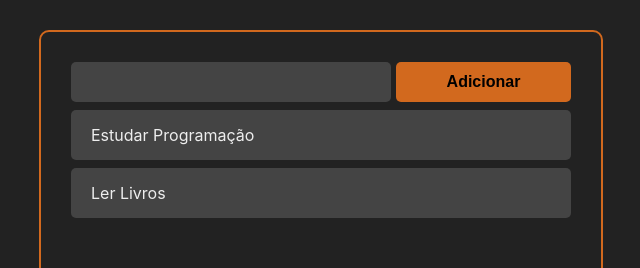
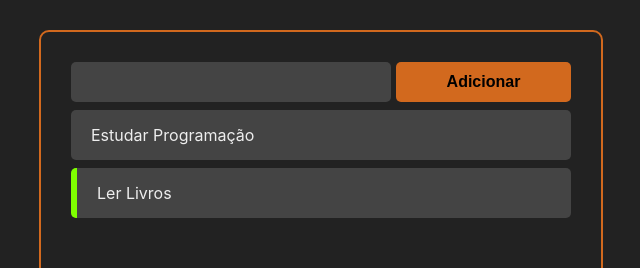
Before and after one commit to IgorProcopio12/todo-react, a React (Create React App) app: page / in a window 1280 px wide. Shown: the top 268 px of the page, without its empty margins (319-959 px from the left). Built offline with nearby package versions, Linux system fonts and the light colour scheme.

Commit message:
add task,, green mark, task completed click

```diff
--- a/package.json
+++ b/package.json
@@ -6,9 +6,11 @@
     "@testing-library/jest-dom": "^5.14.1",
     "@testing-library/react": "^11.2.7",
     "@testing-library/user-event": "^12.8.3",
+    "node.js": "0.0.1-security",
     "react": "^17.0.2",
     "react-dom": "^17.0.2",
     "react-scripts": "^4.0.3",
+    "uuid": "^8.3.2",
     "web-vitals": "^1.1.2"
   },
   "scripts": {
--- a/src/App.jsx
+++ b/src/App.jsx
@@ -1,4 +1,5 @@
 import React, { useState } from "react";
+import { v4 as uuidv4 } from 'uuid';
 
 import Tasks from "./components/Tasks";
 import AddTask from "./components/AddTask";
@@ -18,11 +19,35 @@ const App = () => {
     },
   ]);
 
+  const handleTaskClick = (taskId) => {
+    const newTasks = tasks.map((task) => {
+      if (task.id === taskId) return { ...task, completed: !task.completed };
+
+      return task;
+    });
+
+    setTasks(newTasks);
+
+  };
+
+  const handleTaskAddition = (taskTitle) => {
+    const newTasks = [...tasks,
+    {
+      title: taskTitle,
+      id: uuidv4(),
+      completed: false,
+    },
+    ];
+
+    setTasks(newTasks);
+
+  };
+
   return (
     <>
       <div className="container">
-        <AddTask />
-        <Tasks tasks={tasks} />
+        <AddTask handleTaskAddition={handleTaskAddition} />
+        <Tasks tasks={tasks} handleTaskClick={handleTaskClick} />
       </div>
     </>
   );
--- a/src/components/AddTask.jsx
+++ b/src/components/AddTask.jsx
@@ -1,15 +1,28 @@
-import React from "react";
+import React, { useState } from "react";
+
 
 import "./AddTask.css";
 
 import Button from "./Button";
 
-const AddTask = () => {
+const AddTask = ({ handleTaskAddition }) => {
+  const [inputData, setInputData] = useState('')
+
+  const handleInputChange = (e) => {
+    console.log(e.target.value);
+    setInputData(e.target.value);
+  };
+
+  const handleAddTaskClick = () => {
+    handleTaskAddition(inputData);
+    setInputData("");
+  };
+
   return (
     <div className="add=task-container">
-      <input className="add-task-input" type="text" />
+      <input onChange={handleInputChange} value={inputData} className="add-task-input" type="text" />
 
-        <Button>Adicionar</Button>
+      <Button onClick={handleAddTaskClick}>Adicionar</Button>
     </div>
   );
 };
--- a/src/components/Task.css
+++ b/src/components/Task.css
@@ -8,3 +8,7 @@
     color: #eee;
     align-items: center;
 }
+
+.task-title {
+    cursor: pointer;
+}
--- a/src/components/Task.jsx
+++ b/src/components/Task.jsx
@@ -2,8 +2,15 @@ import React from "react";
 
 import "./Task.css";
 
-const Task = ({ task }) => {
-  return <div className="task-container">{task.title}</div>;
+
+const Task = ({ task, handleTaskClick }) => {
+  return (
+    <div className="task-container" style={task.completed ? { borderLeft: "6px solid chartreuse" } : {}}>
+      <div className="task-title" onClick={() => handleTaskClick(task.id)}>
+        {task.title}
+      </div>
+    </div>
+  )
 };
-
+// return <div className="task-container">{task.title}</div>;
 export default Task;
--- a/src/components/Tasks.jsx
+++ b/src/components/Tasks.jsx
@@ -2,11 +2,11 @@ import React from "react";
 
 import Task from "./Task";
 
-const Tasks = ({ tasks }) => {
+const Tasks = ({ tasks, handleTaskClick }) => {
   return (
     <>
       {tasks.map((task) => (
-        <Task task={task} />
+        <Task task={task} handleTaskClick={handleTaskClick} />
       ))}
     </>
   );
```
Also changed, not shown: 1 other file (tests, documents, lock files or other folders).
